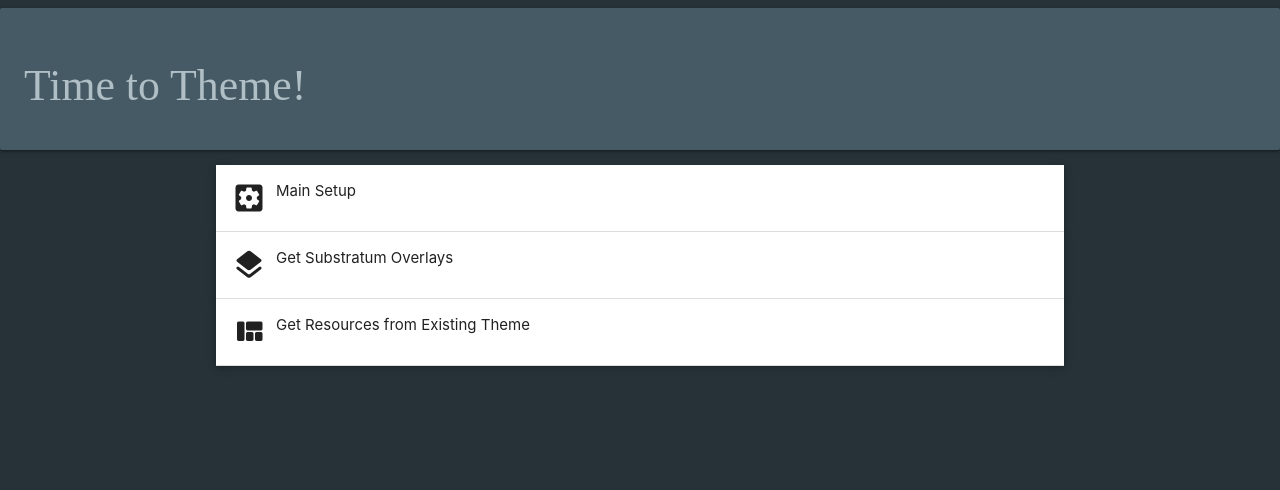
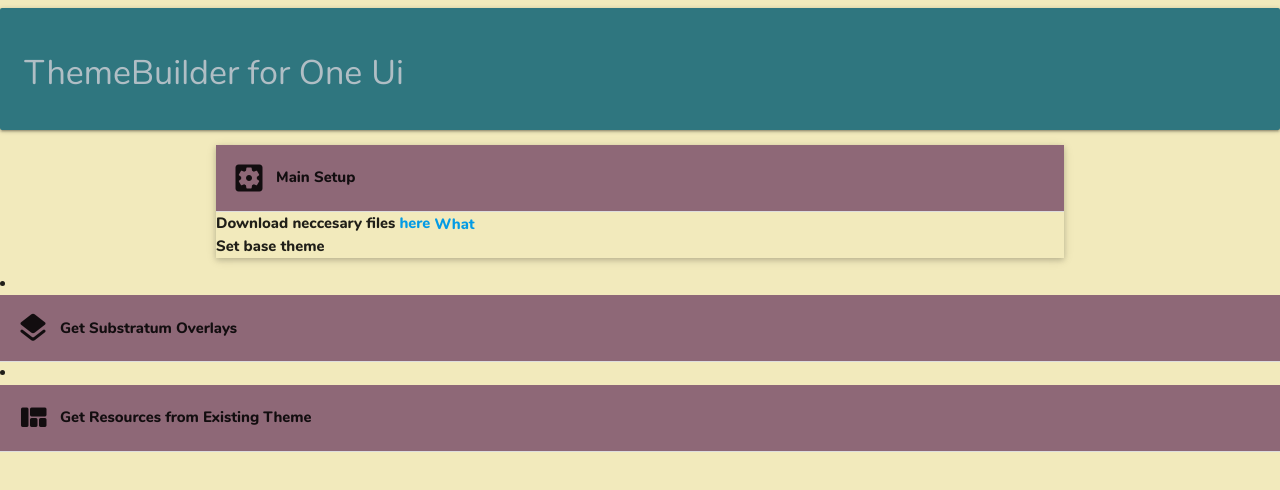
Before and after one commit to Ash-Cozey/oneui-theme-combiner, a plain HTML site: page index.html in a window 1280 px wide. Drawn offline with Linux system fonts and the light colour scheme.

Commit message:
building away

```diff
--- a/Fonts/nunito.css
+++ b/Fonts/nunito.css
@@ -5,7 +5,7 @@
   font-style: normal;
   font-weight: 200;
   font-display: swap;
-  src: local('Nunito ExtraLight'), local('Nunito-ExtraLight.tff'), url(Nunito-ExtraLight.ttf) format('ttf');
+  src: local('Nunito ExtraLight'), local('Nunito-ExtraLight.tff'), url(Nunito-ExtraLight.ttf) format('truetype');
   unicode-range: U+0000-00FF, U+0131, U+0152-0153, U+02BB-02BC, U+02C6, U+02DA, U+02DC, U+2000-206F, U+2074, U+20AC, U+2122, U+2191, U+2193, U+2212, U+2215, U+FEFF, U+FFFD;
 }
 
@@ -15,7 +15,7 @@
   font-style: normal;
   font-weight: 300;
   font-display: swap;
-  src: local('Nunito Light'), local('Nunito-Light'), url(Nunito-Light.ttf) format('ttf');
+  src: local('Nunito Light'), local('Nunito-Light'), url(Nunito-Light.ttf) format('truetype');
   unicode-range: U+0000-00FF, U+0131, U+0152-0153, U+02BB-02BC, U+02C6, U+02DA, U+02DC, U+2000-206F, U+2074, U+20AC, U+2122, U+2191, U+2193, U+2212, U+2215, U+FEFF, U+FFFD;
 }
 
@@ -25,7 +25,7 @@
   font-style: normal;
   font-weight: 400;
   font-display: swap;
-  src: local('Nunito Regular'), local('Nunito-Regular'), url(.ttf) format('ttf');
+  src: local('Nunito Regular'), local('Nunito-Regular'), url(Nunito-Regular.ttf) format('truetype');
   unicode-range: U+0000-00FF, U+0131, U+0152-0153, U+02BB-02BC, U+02C6, U+02DA, U+02DC, U+2000-206F, U+2074, U+20AC, U+2122, U+2191, U+2193, U+2212, U+2215, U+FEFF, U+FFFD;
 }
 
@@ -36,7 +36,7 @@
   font-style: normal;
   font-weight: 600;
   font-display: swap;
-  src: local('Nunito SemiBold'), local('Nunito-SemiBold'), url(Nunito-SemiBold.ttf) format('ttf');
+  src: local('Nunito SemiBold'), local('Nunito-SemiBold'), url(Nunito-SemiBold.ttf) format('truetype');
   unicode-range: U+0000-00FF, U+0131, U+0152-0153, U+02BB-02BC, U+02C6, U+02DA, U+02DC, U+2000-206F, U+2074, U+20AC, U+2122, U+2191, U+2193, U+2212, U+2215, U+FEFF, U+FFFD;
 }
 
@@ -46,7 +46,7 @@
   font-style: normal;
   font-weight: 700;
   font-display: swap;
-  src: local('Nunito Bold'), local('Nunito-Bold'), url(Nunito-Bold.ttf) format('ttf');
+  src: local('Nunito Bold'), local('Nunito-Bold'), url(Nunito-Bold.ttf) format('truetype');
   unicode-range: U+0000-00FF, U+0131, U+0152-0153, U+02BB-02BC, U+02C6, U+02DA, U+02DC, U+2000-206F, U+2074, U+20AC, U+2122, U+2191, U+2193, U+2212, U+2215, U+FEFF, U+FFFD;
 }
 
@@ -56,7 +56,7 @@
   font-style: normal;
   font-weight: 800;
   font-display: swap;
-  src: local('Nunito ExtraBold'), local('Nunito-ExtraBold'), url(Nunito-ExtraBold.ttf) format('ttf');
+  src: local('Nunito ExtraBold'), local('Nunito-ExtraBold'), url(Nunito-ExtraBold.ttf) format('truetype');
   unicode-range: U+0000-00FF, U+0131, U+0152-0153, U+02BB-02BC, U+02C6, U+02DA, U+02DC, U+2000-206F, U+2074, U+20AC, U+2122, U+2191, U+2193, U+2212, U+2215, U+FEFF, U+FFFD;
 }
 
@@ -66,10 +66,11 @@
   font-style: normal;
   font-weight: 900;
   font-display: swap;
-  src: local('Nunito Black'), local('Nunito-Black'), url(Nunito-Black.ttf) format('ttf');
+  src: local('Nunito Black'), local('Nunito-Black'), url(Nunito-Black.ttf) format('truetype');
   unicode-range: U+0000-00FF, U+0131, U+0152-0153, U+02BB-02BC, U+02C6, U+02DA, U+02DC, U+2000-206F, U+2074, U+20AC, U+2122, U+2191, U+2193, U+2212, U+2215, U+FEFF, U+FFFD;
 }
 
-h3 {
-  font-family: 'Nunito'
+body {
+    font-family: 'Nunito';
+    font-weight: 800;
 }
--- a/index.html
+++ b/index.html
@@ -31,39 +31,61 @@
     loadjscssfile(currentDirectory + "/Fonts/material-icons.css", "css")
   </script>
 
+
     <script type="text/javascript" src="jquery-3.4.1.min.js"></script>
     <script src="materialize.min.js"></script>
     <link rel="stylesheet" href="materialize.min.css">
+    <link rel="stylesheet" href="style.css">
     <!--<link rel="stylesheet" href="/oneui-theme-combiner/Fonts/material-icons.css">-->
 
 </head>
 
-<body class="indigo blue-grey darken-4">
-  <div class="card-panel blue-grey darken-2">
-    <h3 class="blue-grey-text text-lighten-3">Time to Theme!</h3>
+<body class="beig">
+  <div class="tealy card-panel">
+    <h4 class="blue-grey-text text-lighten-3">ThemeBuilder for One Ui</h4>
   </div>
   <div class="container">
     <ul class="collapsible popout">
       <li>
-        <div class="collapsible-header waves-effect">
+        <div class="purp collapsible-header waves-effect valign-wrapper">
           <i class="material-icons-round md-36">settings_applications</i>Main Setup</div>
         <div class="collapsible-body"><span>Lorem ipsum dolor sit amet.</span></div>
+        <div class="collapsible-body penk">
+              <iv class="row">
+
+  </div>
+            <span>Download neccesary files <a href="https://www.google.ca">here</a> <a class="waves-effect waves-light modal-trigger" href="#modal1">What</a>
+            <br>Set base theme</span></div>
       </li>
       <li>
-        <div class="collapsible-header  waves-effect">
+        <div class="collapsible-header waves-effect purp valign-wrapper">
           <i class="material-icons-round md-36">layers</i>Get Substratum Overlays</div>
-        <div class="collapsible-body"><span>Lorem ipsum dolor sit amet.</span></div>
+        <div class="collapsible-body penk"><span>Lorem ipsum dolor sit amet.</span></div>
       </li>
       <li>
-        <div class="collapsible-header  waves-effect">
+        <div class="collapsible-header waves-effect purp valign-wrapper">
           <i class="material-icons-round md-36">view_quilt</i>Get Resources from Existing Theme</div>
-        <div class="collapsible-body"><span>Lorem ipsum dolor sit amet.</span></div>
+        <div class="collapsible-body penk"><span>Lorem ipsum dolor sit amet.</span></div>
       </li>
     </ul>
+  </div>
 
+  <!-- Modal Structure -->
+  <div id="modal1" class="modal purp">
+    <div class="modal-content">
+      <h4>Modal Header</h4>
+      <p>A bunch of text</p>
+    </div>
+    <div class="modal-footer purp">
+      <a href="#!" class="modal-close waves-effect btn-flat">Agree</a>
+    </div>
+  </div>
 
-  </div>
   <script>
+        document.addEventListener('DOMContentLoaded', function() {
+    var elems = document.querySelectorAll('.modal');
+    var instances = M.Modal.init(elems, {});
+  });
     document.addEventListener('DOMContentLoaded', function() {
     var elems = document.querySelectorAll('.collapsible');
     var instances = M.Collapsible.init(elems, {});
--- a/main.js
+++ /dev/null
@@ -1 +0,0 @@
-console.log('Hello World!');
--- a/style.css
+++ b/style.css
@@ -1,3 +1,19 @@
-body {
-    font-size: 15pt;
+.purp {
+    background-color: #8E6877;
 }
+
+.tealy{
+    background-color: #2f767f;
+}
+
+.blu{
+    background-color: #607C8C;
+}
+
+.penk{
+    background-color: #CE898C;
+}
+
+.beig {
+    background-color: #F2EABC;
+}
```
Also changed, not shown: Fonts/texty.css (added).
